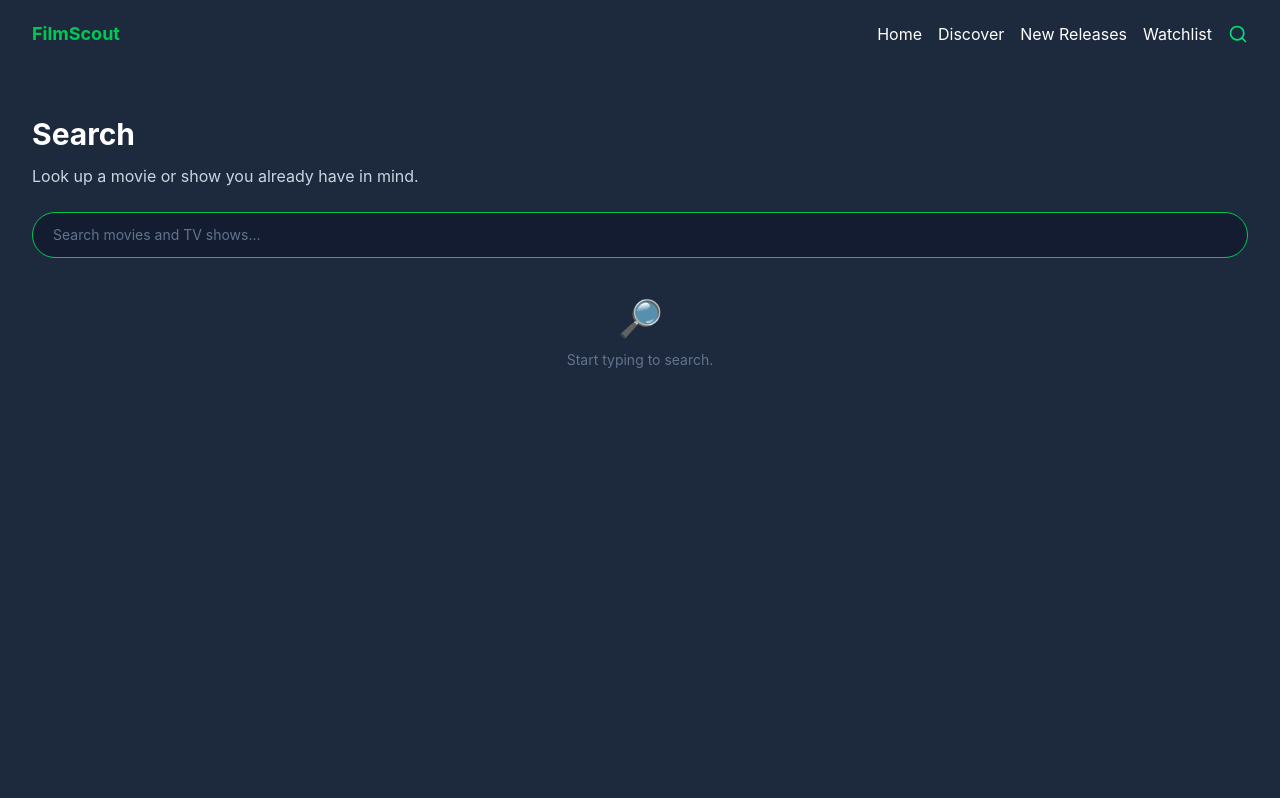
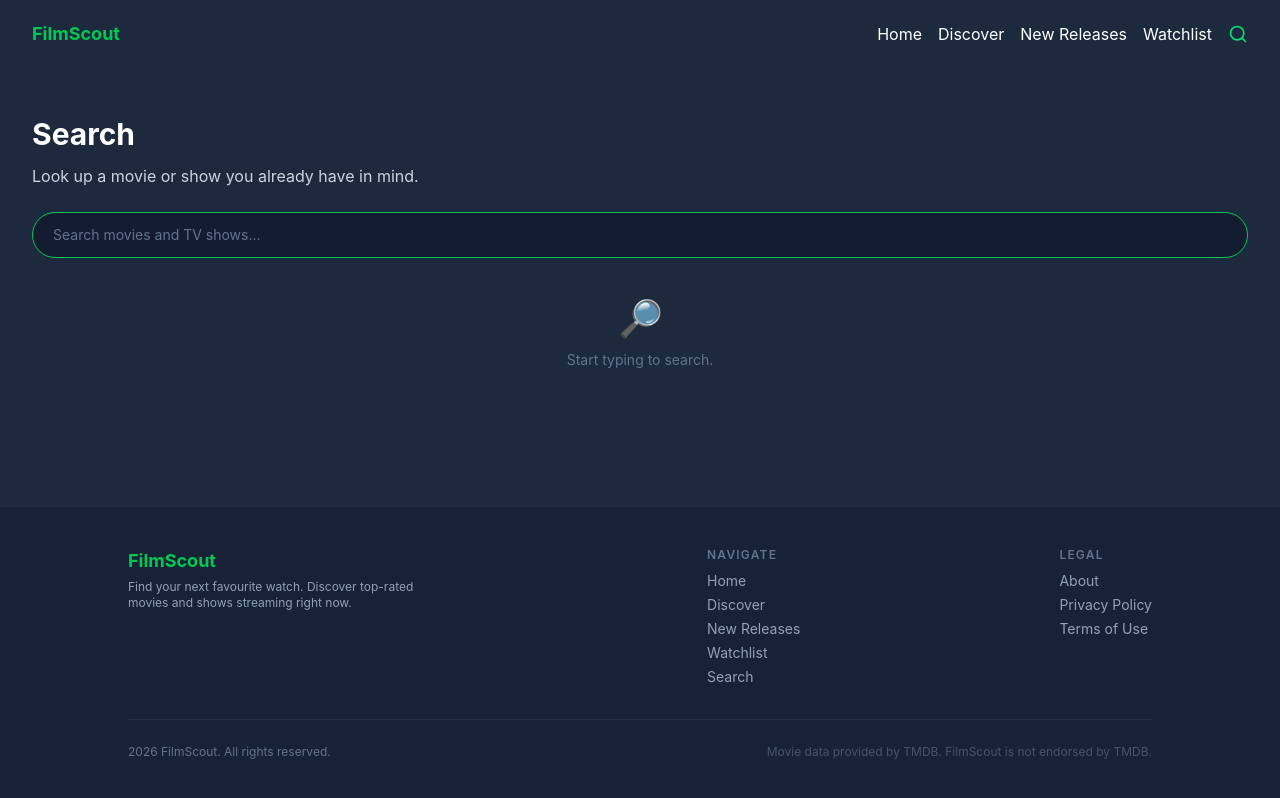
Before and after one commit to Hellie-tenny/filmscout, a React (Vite) app: page /search in a window 1280 px wide. Built offline with nearby package versions, Linux system fonts and the light colour scheme.

Commit message:
added a footer and added some elements to the landing page

```diff
--- a/src/App.tsx
+++ b/src/App.tsx
@@ -1,6 +1,7 @@
 import './App.css'
 import { Routes, Route } from 'react-router'
 import Header from './components/Header'
+import Footer from './components/Footer'
 import Landing from './components/Landing'
 import Discover from './pages/Discover'
 import NewReleases from './pages/NewReleases'
@@ -9,8 +10,9 @@ import Search from './pages/Search'
 
 function App() {
   return (
-    <div className='min-h-screen w-full bg-slate-800 text-white'>
+    <div className='min-h-screen w-full bg-slate-800 text-white flex flex-col'>
       <Header />
+      <main className='flex-1'>
         <Routes>
           <Route path='/' element={<Landing />} />
           <Route path='/discover' element={<Discover />} />
@@ -18,6 +20,8 @@ function App() {
           <Route path='/watchlist' element={<Watchlist />} />
           <Route path='/search' element={<Search />} />
         </Routes>
+      </main>
+      <Footer />
     </div>
   )
 }
--- /dev/null
+++ b/src/components/Footer.tsx
@@ -0,0 +1,81 @@
+import { Link } from 'react-router-dom'
+
+const NAV_LINKS = [
+    { label: 'Home', to: '/' },
+    { label: 'Discover', to: '/discover' },
+    { label: 'New Releases', to: '/new-releases' },
+    { label: 'Watchlist', to: '/watchlist' },
+    { label: 'Search', to: '/search' },
+]
+
+const LEGAL_LINKS = [
+    { label: 'About', to: '/about' },
+    { label: 'Privacy Policy', to: '/privacy' },
+    { label: 'Terms of Use', to: '/terms' },
+]
+
+export default function Footer() {
+    return (
+        <footer className='border-t border-slate-700/50 bg-slate-900/40 px-4 py-10 sm:px-6 lg:px-8 mt-8'>
+            <div className='max-w-5xl mx-auto'>
+
+                {/* top row */}
+                <div className='flex flex-col gap-6 sm:flex-row sm:items-start sm:justify-between'>
+
+                    {/* branding */}
+                    <div>
+                        <Link to='/' className='text-lg font-bold text-green-500'>
+                            FilmScout
+                        </Link>
+                        <p className='mt-1 text-xs text-slate-400 max-w-xs'>
+                            Find your next favourite watch. Discover top-rated movies and shows streaming right now.
+                        </p>
+                    </div>
+
+                    {/* nav links */}
+                    <div className='flex flex-col gap-1'>
+                        <p className='text-xs font-semibold uppercase tracking-widest text-slate-500 mb-1'>
+                            Navigate
+                        </p>
+                        {NAV_LINKS.map((link) => (
+                            <Link
+                                key={link.to}
+                                to={link.to}
+                                className='text-sm text-slate-400 hover:text-green-400 transition-colors'
+                            >
+                                {link.label}
+                            </Link>
+                        ))}
+                    </div>
+
+                    {/* legal links */}
+                    <div className='flex flex-col gap-1'>
+                        <p className='text-xs font-semibold uppercase tracking-widest text-slate-500 mb-1'>
+                            Legal
+                        </p>
+                        {LEGAL_LINKS.map((link) => (
+                            <Link
+                                key={link.to}
+                                to={link.to}
+                                className='text-sm text-slate-400 hover:text-green-400 transition-colors'
+                            >
+                                {link.label}
+                            </Link>
+                        ))}
+                    </div>
+                </div>
+
+                {/* bottom row */}
+                <div className='mt-8 flex flex-col gap-2 sm:flex-row sm:items-center sm:justify-between border-t border-slate-700/50 pt-6'>
+                    <p className='text-xs text-slate-500'>
+                        {new Date().getFullYear()} FilmScout. All rights reserved.
+                    </p>
+                    <p className='text-xs text-slate-600'>
+                        Movie data provided by TMDB. FilmScout is not endorsed by TMDB.
+                    </p>
+                </div>
+
+            </div>
+        </footer>
+    )
+}
--- a/src/components/Hero.tsx
+++ b/src/components/Hero.tsx
@@ -7,33 +7,39 @@ export default function Hero() {
       <img
         className='h-full w-full object-cover object-center scale-105'
         src={heroImage}
-                alt="hero"
+        alt='hero'
       />
 
-            {/* full overlay gradient — dark at bottom, subtle at top */}
       <div className='absolute inset-0 bg-gradient-to-t from-black via-black/40 to-transparent' />
 
-            {/* centered content */}
       <div className='absolute inset-0 flex flex-col items-center justify-center px-4 text-center'>
         <p className='text-xs font-semibold uppercase tracking-widest text-green-400 mb-3'>
           Your personal movie guide
         </p>
         <h1 className='text-3xl sm:text-5xl font-extrabold text-white leading-tight max-w-xl'>
-                    Find Your Next <span className='text-green-400'>Favorite Film</span>
+          Find Your Next{' '}
+          <span className='text-green-400'>Favourite Watch.</span>
         </h1>
         <p className='mt-3 text-sm sm:text-base text-white/70 max-w-md'>
-                    Discover top-rated movies streaming right now, picked based on what you love.
+          Discover top-rated movies and shows streaming right now, picked based on what you love.
         </p>
+        <div className='mt-6 flex gap-3'>
           <Link
             to='/discover'
-                    className='mt-6 rounded-full bg-green-500 px-6 py-3 text-sm font-semibold text-white shadow-lg transition hover:bg-green-400 active:scale-95'
+            className='rounded-full bg-green-500 px-6 py-3 text-sm font-semibold text-white shadow-lg transition hover:bg-green-400 active:scale-95'
           >
             Start Discovering
           </Link>
+          <Link
+            to='/new-releases'
+            className='rounded-full bg-white/10 px-6 py-3 text-sm font-semibold text-white backdrop-blur-sm transition hover:bg-white/20 active:scale-95'
+          >
+            What's New
+          </Link>
+        </div>
       </div>
 
-            {/* bottom fade into page background */}
-            <div className='absolute inset-x-0 bottom-0 h-16 bg-gradient-to-t from-slate-950 to-transparent' />
+      <div className='absolute inset-x-0 bottom-0 h-16 bg-gradient-to-t from-slate-800 to-transparent' />
     </div>
   )
 }
--- a/src/components/Landing.tsx
+++ b/src/components/Landing.tsx
@@ -1,8 +1,36 @@
 import { useState } from 'react'
+import { Link } from 'react-router-dom'
 import Hero from './Hero'
 import Featured from './Featured'
 import useLanding from '../hooks/useLanding'
 import type { MediaType } from '../types/media'
+
+const HOW_IT_WORKS = [
+  {
+    step: '01',
+    title: 'Pick Your Genres',
+    description: 'Choose the kinds of movies or shows you are in the mood for — action, drama, comedy, and more.',
+    icon: '🎭',
+    link: '/discover',
+    cta: 'Go to Discover',
+  },
+  {
+    step: '02',
+    title: 'Browse Top Picks',
+    description: 'See top-rated titles streaming right now, ranked based on your taste and genre preferences.',
+    icon: '🎬',
+    link: '/new-releases',
+    cta: 'See New Releases',
+  },
+  {
+    step: '03',
+    title: 'Save What Excites You',
+    description: 'Add anything that catches your eye to your watchlist and come back to it anytime.',
+    icon: '📺',
+    link: '/watchlist',
+    cta: 'My Watchlist',
+  },
+]
 
 export default function Landing() {
   const { featuredMovies, featuredShows, movieGenres, tvGenres, loading, error } = useLanding()
@@ -15,14 +43,64 @@ export default function Landing() {
     <div className='py-5'>
       <Hero />
 
+      {/* how it works */}
+      <section className='px-4 sm:px-6 lg:px-8 py-12'>
+        <div className='text-center mb-10'>
+          <p className='text-xs font-semibold uppercase tracking-widest text-green-400 mb-2'>
+            How it works
+          </p>
+          <h2 className='text-2xl sm:text-3xl font-bold text-white'>
+            Your next watch is three steps away
+          </h2>
+        </div>
+
+        <div className='grid grid-cols-1 gap-6 sm:grid-cols-3'>
+          {HOW_IT_WORKS.map((item) => (
+            <div
+              key={item.step}
+              className='relative flex flex-col rounded-xl bg-slate-900/60 p-6 border border-slate-700/50'
+            >
+              {/* step number */}
+              <span className='absolute top-4 right-4 text-xs font-bold text-slate-600'>
+                {item.step}
+              </span>
+
+              <span className='text-3xl mb-4'>{item.icon}</span>
+              <h3 className='text-base font-bold text-white mb-2'>{item.title}</h3>
+              <p className='text-sm text-slate-400 leading-relaxed flex-1'>
+                {item.description}
+              </p>
+              <Link
+                to={item.link}
+                className='mt-5 self-start rounded-full bg-slate-700 px-4 py-1.5 text-xs font-medium text-slate-300 hover:bg-green-500 hover:text-slate-950 transition-colors'
+              >
+                {item.cta} →
+              </Link>
+            </div>
+          ))}
+        </div>
+      </section>
+
+      {/* now streaming section */}
+      <section className='px-4 sm:px-6 lg:px-8 pb-4'>
+        <div className='flex items-center justify-between mb-2'>
+          <div>
+            <p className='text-xs font-semibold uppercase tracking-widest text-green-400 mb-1'>
+              Now Streaming
+            </p>
+            <h2 className='text-xl sm:text-2xl font-bold text-white'>
+              What's hot right now
+            </h2>
+          </div>
+
           {/* tab switcher */}
-      <div className='px-4 sm:px-6 lg:px-8 mt-6 flex gap-2'>
+          <div className='flex gap-2'>
             {(['movie', 'tv'] as MediaType[]).map((tab) => (
               <button
                 key={tab}
                 type='button'
                 onClick={() => setActiveTab(tab)}
-            className={`rounded-full px-5 py-2 text-sm font-semibold transition-colors ${
+                className={`rounded-full px-4 py-1.5 text-xs font-semibold transition-colors ${
                   activeTab === tab
                     ? 'bg-green-500 text-slate-950'
                     : 'bg-slate-800 text-slate-300 hover:bg-slate-700'
@@ -32,6 +110,8 @@ export default function Landing() {
               </button>
             ))}
           </div>
+        </div>
+      </section>
 
       <Featured
         movies={movies}
@@ -39,6 +119,38 @@ export default function Landing() {
         loading={loading}
         error={error}
       />
+
+      {/* bottom CTA */}
+      <section className='px-4 sm:px-6 lg:px-8 py-14'>
+        <div className='rounded-2xl bg-slate-900/60 border border-slate-700/50 px-6 py-10 text-center'>
+          <h2 className='text-2xl sm:text-3xl font-bold text-white mb-3'>
+            Ready to find something great?
+          </h2>
+          <p className='text-slate-400 text-sm max-w-md mx-auto mb-6'>
+            Browse by genre, check what's new on streaming, or search for something specific.
+          </p>
+          <div className='flex flex-wrap gap-3 justify-center'>
+            <Link
+              to='/discover'
+              className='rounded-full bg-green-500 px-6 py-3 text-sm font-semibold text-slate-950 transition hover:bg-green-400'
+            >
+              Discover Movies
+            </Link>
+            <Link
+              to='/new-releases'
+              className='rounded-full bg-slate-700 px-6 py-3 text-sm font-semibold text-slate-300 transition hover:bg-slate-600'
+            >
+              New Releases
+            </Link>
+            <Link
+              to='/search'
+              className='rounded-full bg-slate-700 px-6 py-3 text-sm font-semibold text-slate-300 transition hover:bg-slate-600'
+            >
+              Search
+            </Link>
+          </div>
+        </div>
+      </section>
     </div>
   )
 }
```
Lines whose indentation alone changed are shown as unchanged.
